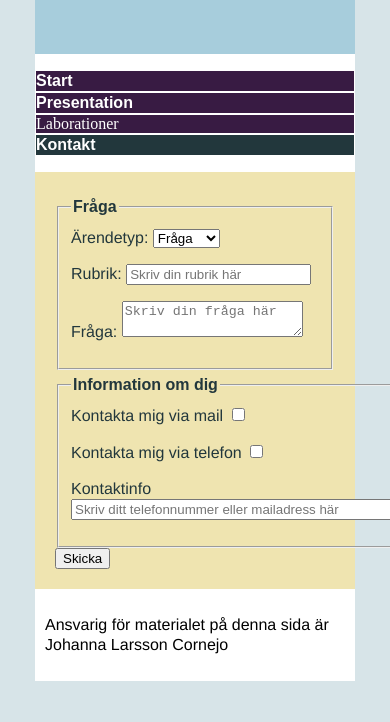
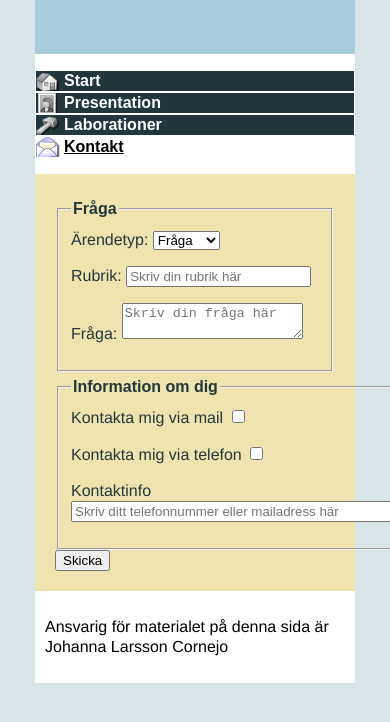
Before and after one commit to jc222fi/1ik415-laborationer, a plain HTML site: page pages/kontakt.html in a window 390 px wide. Shown: the part 94-816 px from the top of the page. Drawn offline with Linux system fonts and the light colour scheme.

Commit message:
fixa till menyn till smartphone

```diff
--- a/css/smartphone.css
+++ b/css/smartphone.css
@@ -66,18 +66,32 @@ body{
 	}
 	#nav a{
 	    display:block;
-		width:318px;
+		width:316px;
 		border:1px solid white;
+		background-image:url(pics/sprite.png);
+		background-repeat:no-repeat;
+		text-indent:26px;
 		margin-left:-40px;
+		padding-left:2px;
 		color:white;
 	}
-	#nav a:link{background-color:#381B43; text-decoration:none;}
-	#nav a:visited{background-color:#7F7F7F;text-decoration:none;}
-	#nav a:focus{background-color:white;text-decoration:underline;color:black;}
-	#nav a:hover{background-color:white;text-decoration:underline;color:black;}
-	#nav a.active{background-color:#22373C;text-decoration:none;color:white;}
+	#index a:link{background-position:0 -48px;text-decoration:none;}
+	#index a:hover{background-position:0 0;background-color:white;text-decoration:underline;color:black;}
+	#index a.active{background-position:0 0;background-color:white;text-decoration:underline;color:black;}
+
+	#pres a:link{background-position:0 -240px;text-decoration:none;}
+	#pres a:hover{background-position:0 -192px;background-color:white;text-decoration:underline;color:black;}
+	#pres a.active{background-position:0 -192px;background-color:white;text-decoration:underline;color:black;}
+
+	#lab a:link{background-position:0 -144px;text-decoration:none;}
+	#lab a:hover{background-position:0 -96px;background-color:white;text-decoration:underline;color:black;}
+	#lab a.active{background-position:0 -96px;background-color:white;text-decoration:underline;color:black;}
+
+	#kontakt a:link{background-position:0 -336px;text-decoration:none;}
+	#kontakt a:hover{background-position:0 -288px;background-color:white;text-decoration:underline;color:black;}
+	#kontakt a.active{background-position:0 -288px;background-color:white;text-decoration:underline;color:black;}
 	#nav li{
-	    font-family:Arial, Gadget, sans-serif;
+		font-family:Arial, Gadget, sans-serif;
 		font-weight:bolder;
 	}
 #content{
--- a/pages/kontakt.html
+++ b/pages/kontakt.html
@@ -21,7 +21,7 @@
             <ul>
                 <li id="index"><a href="../index.html">Start</a></li>
                 <li id="pres"><a href="presentation.html">Presentation</a></li>
-                <liid="lab"><a href="laborationer.html">Laborationer</a></li>
+                <li id="lab"><a href="laborationer.html">Laborationer</a></li>
                 <li id="kontakt"><a href="#kontakt" class="active">Kontakt</a></li>
             </ul>
         </div>
```
Also changed, not shown: .c9/metadata/workspace/css/smartphone.css, .c9/metadata/workspace/css/style.css, .c9/metadata/workspace/pages/kontakt.html, 1 other file.
